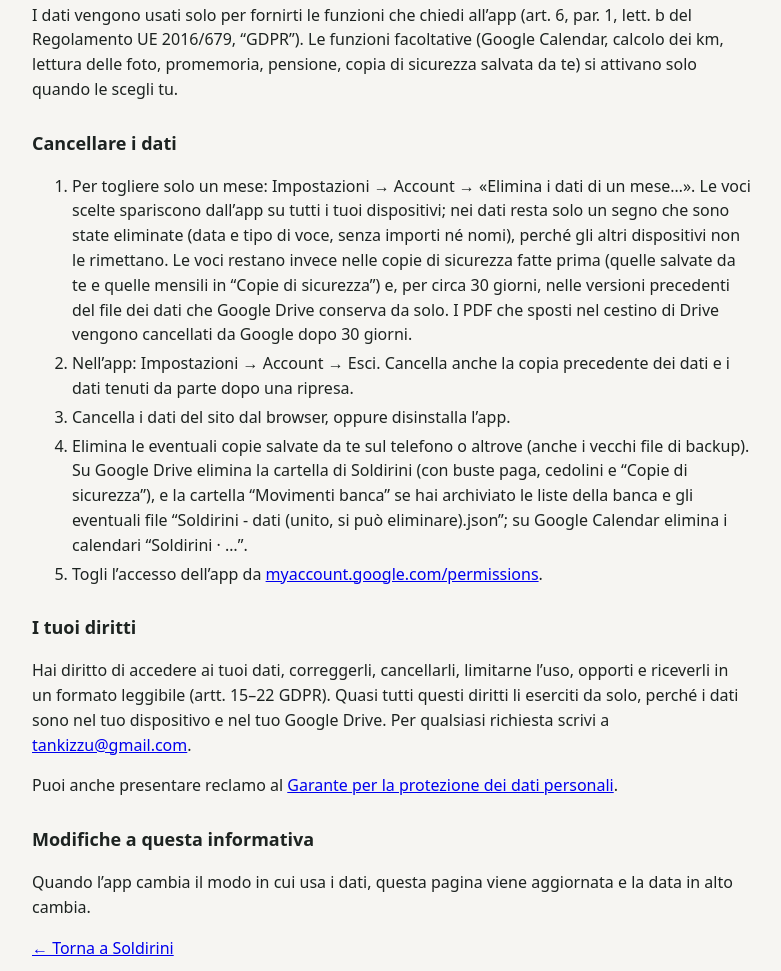
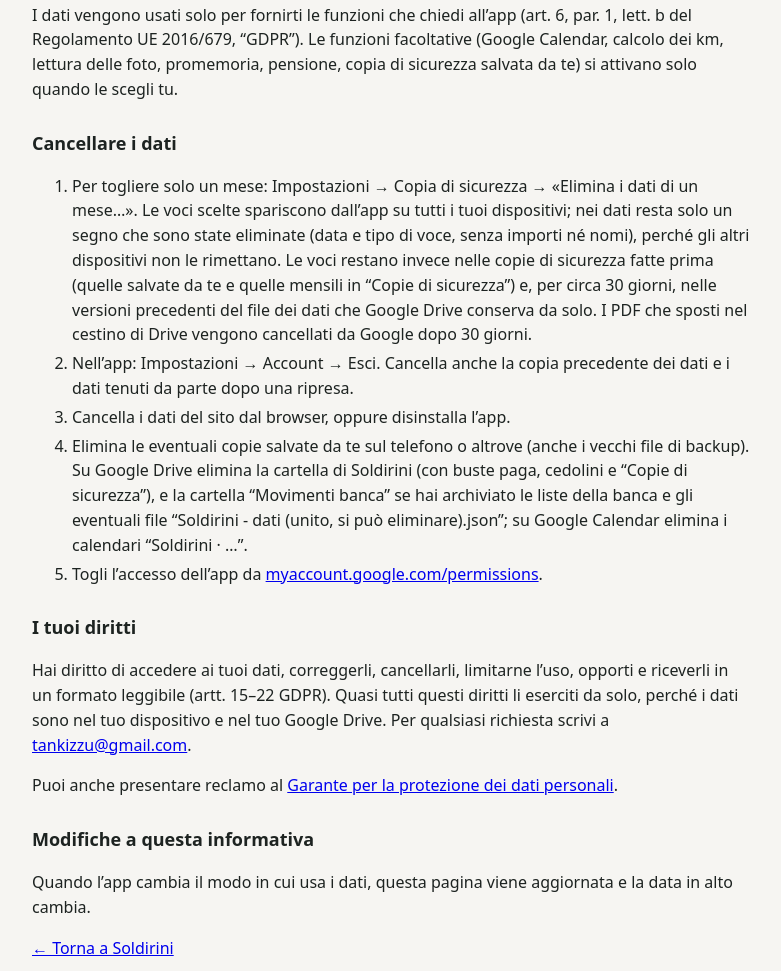
Before and after one commit to tankizzu/Soldirini, a plain HTML site: page soldirini/privacy.html in a window 1280 px wide. Shown: the part 4179-5150 px from the top of the page, without its empty margins (248-1029 px from the left). Drawn offline with Linux system fonts and the light colour scheme.

Commit message:
24c.17: informativa, «Elimina i dati di un mese» è in Impostazioni → Copia di sicurezza (non Account)
Correzione del Coordinatore dopo la verifica, con l'ok dell'utente: la frase di privacy.html indicava il posto sbagliato del pulsante; adattata la prova v24c17.

Co-Authored-By: Claude Opus 5.5 <noreply@anthropic.com>
Claude-Session: https://claude.ai/code/session_01JezMBguntcjSGddkqwBw7Q

```diff
--- a/soldirini/privacy.html
+++ b/soldirini/privacy.html
@@ -66,7 +66,7 @@ Se usi Google Drive e i dati vengono sostituiti su un altro dispositivo, su ques
 Le funzioni facoltative (Google Calendar, calcolo dei km, lettura delle foto, promemoria, pensione, copia di sicurezza salvata da te) si attivano solo quando le scegli tu.</p>
 
 <h2>Cancellare i dati</h2>
-<ol><li>Per togliere solo un mese: Impostazioni → Account → «Elimina i dati di un mese…». Le voci scelte spariscono dall’app su tutti i tuoi dispositivi; nei dati resta solo un segno che sono state eliminate (data e tipo di voce, senza importi né nomi), perché gli altri dispositivi non le rimettano. Le voci restano invece nelle copie di sicurezza fatte prima (quelle salvate da te e quelle mensili in “Copie di sicurezza”) e, per circa 30 giorni, nelle versioni precedenti del file dei dati che Google Drive conserva da solo. I PDF che sposti nel cestino di Drive vengono cancellati da Google dopo 30 giorni.</li>
+<ol><li>Per togliere solo un mese: Impostazioni → Copia di sicurezza → «Elimina i dati di un mese…». Le voci scelte spariscono dall’app su tutti i tuoi dispositivi; nei dati resta solo un segno che sono state eliminate (data e tipo di voce, senza importi né nomi), perché gli altri dispositivi non le rimettano. Le voci restano invece nelle copie di sicurezza fatte prima (quelle salvate da te e quelle mensili in “Copie di sicurezza”) e, per circa 30 giorni, nelle versioni precedenti del file dei dati che Google Drive conserva da solo. I PDF che sposti nel cestino di Drive vengono cancellati da Google dopo 30 giorni.</li>
 <li>Nell’app: Impostazioni → Account → Esci. Cancella anche la copia precedente dei dati e i dati tenuti da parte dopo una ripresa.</li>
 <li>Cancella i dati del sito dal browser, oppure disinstalla l’app.</li>
 <li>Elimina le eventuali copie salvate da te sul telefono o altrove (anche i vecchi file di backup). Su Google Drive elimina la cartella di Soldirini (con buste paga, cedolini e “Copie di sicurezza”), e la cartella “Movimenti banca” se hai archiviato le liste della banca e gli eventuali file “Soldirini - dati (unito, si può eliminare).json”; su Google Calendar elimina i calendari “Soldirini · …”.</li>
```
Also changed, not shown: test/v24c17.spec.js (+1 -1 lines).
